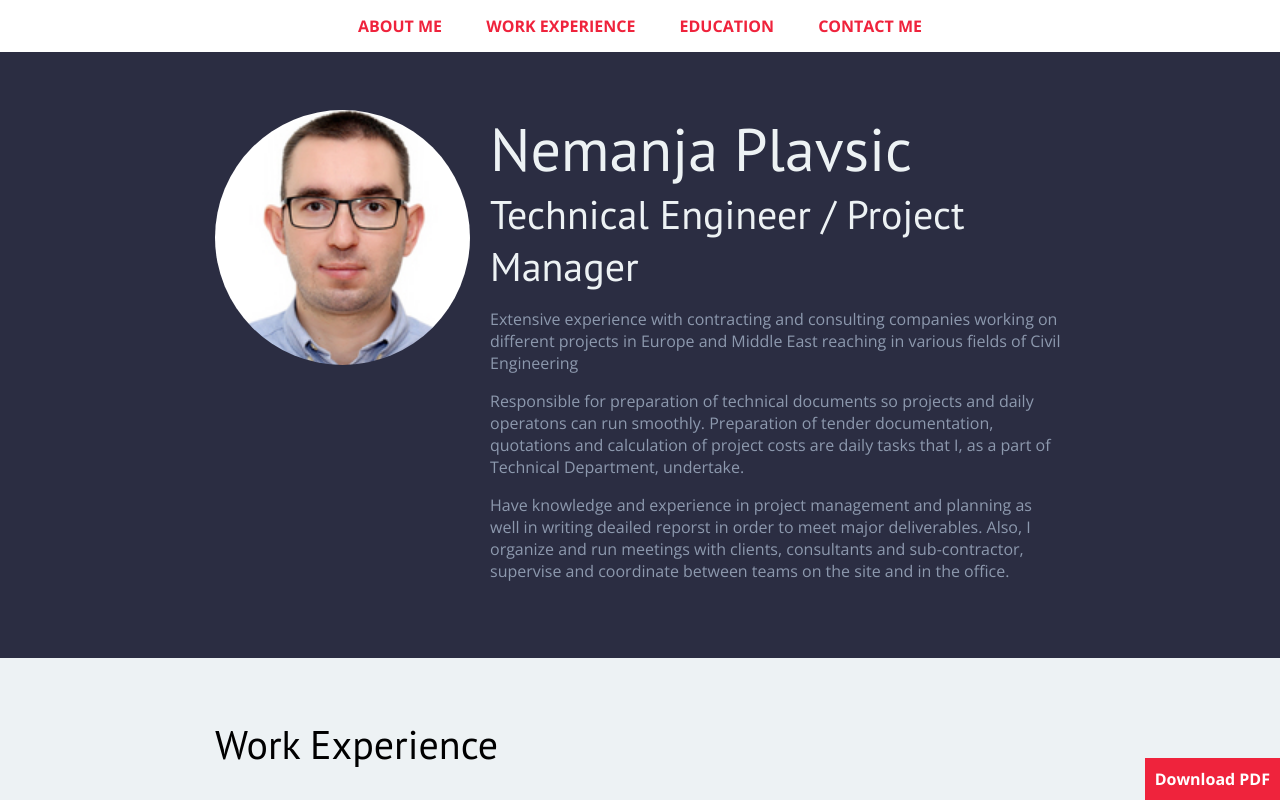
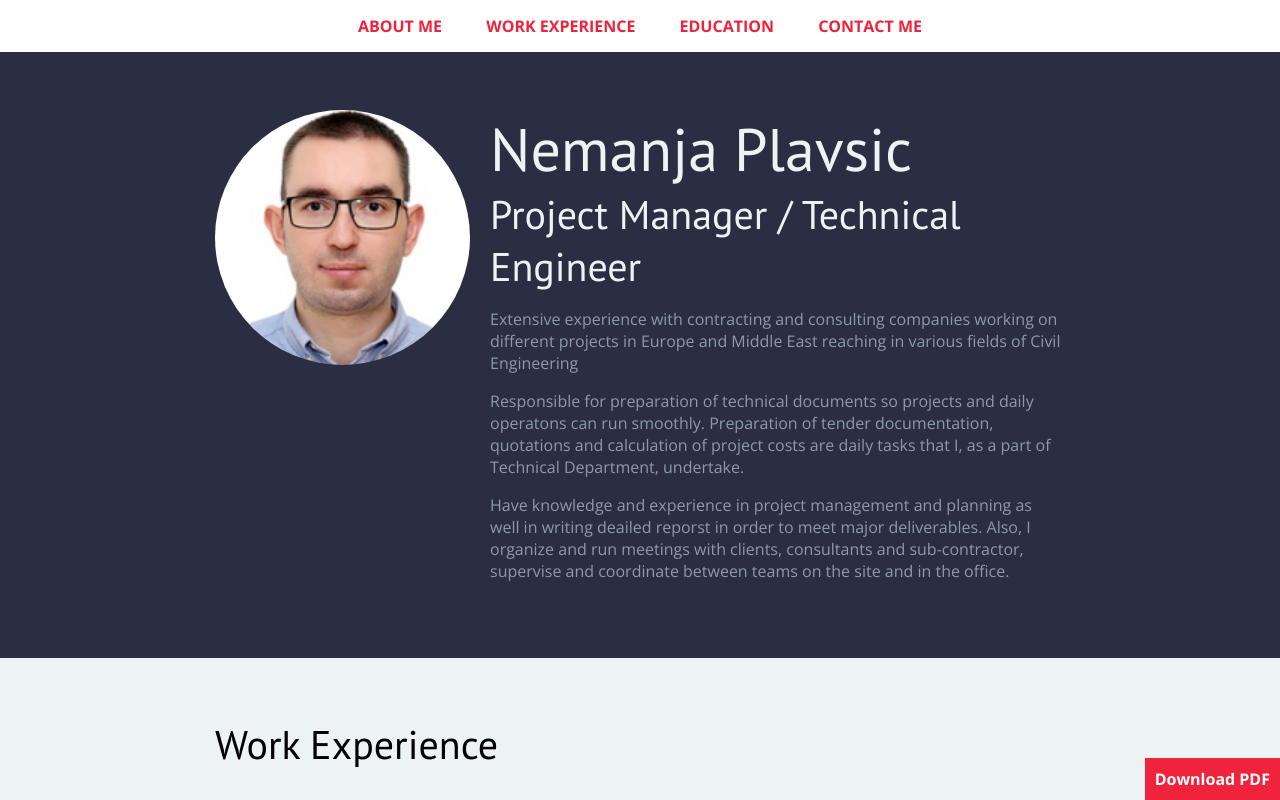
Before and after one commit to NemanjaPlavsic/002_resume, a plain HTML site: page index.html in a window 1280 px wide. Shown: the top 800 px of the page. Drawn offline with nearby package versions, Linux system fonts and the light colour scheme.

Commit message:
Another test

```diff
--- a/index.html
+++ b/index.html
@@ -23,7 +23,7 @@
             <img class="profile-img col-narrow" src="_images/Profile_photo.jpg" alt="Nemanja Plavsic">
             <div class="col-wide">
                 <h1>Nemanja Plavsic</h1>
-                <h2>Technical Engineer / Project Manager</h2>
+                <h2>Project Manager / Technical Engineer</h2>
                 <p>Extensive experience with contracting and consulting companies working on different projects in Europe and Middle East reaching in various fields of Civil Engineering</p>
                 <p>Responsible for preparation of technical documents so projects and daily operatons can run smoothly. Preparation of tender documentation, quotations and calculation of project costs are daily tasks that I, as a part of Technical Department, undertake.</p>
                 <p>Have knowledge and experience in project management and planning as well in writing deailed reporst in order to meet major deliverables. Also, I organize  and run meetings with clients, consultants and sub-contractor, supervise and coordinate between teams on the site and in the office.</p>
```
